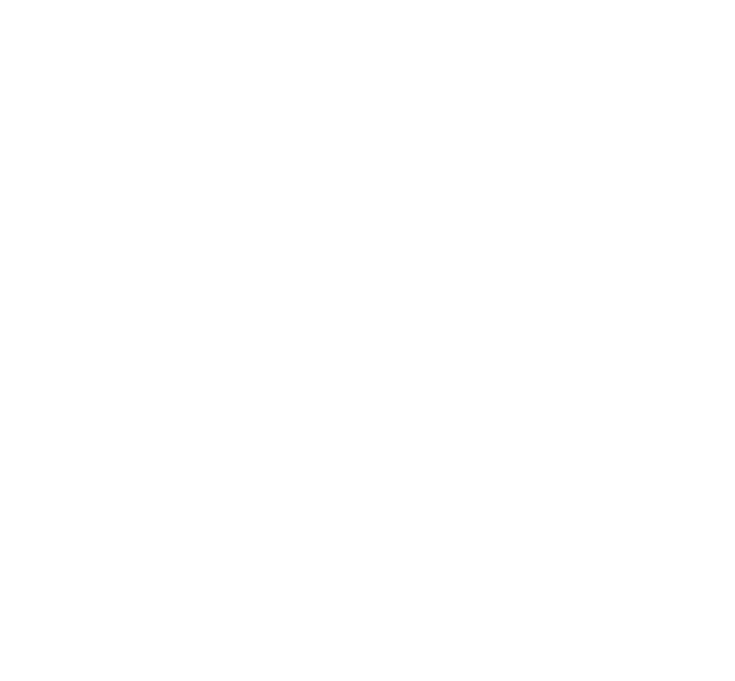
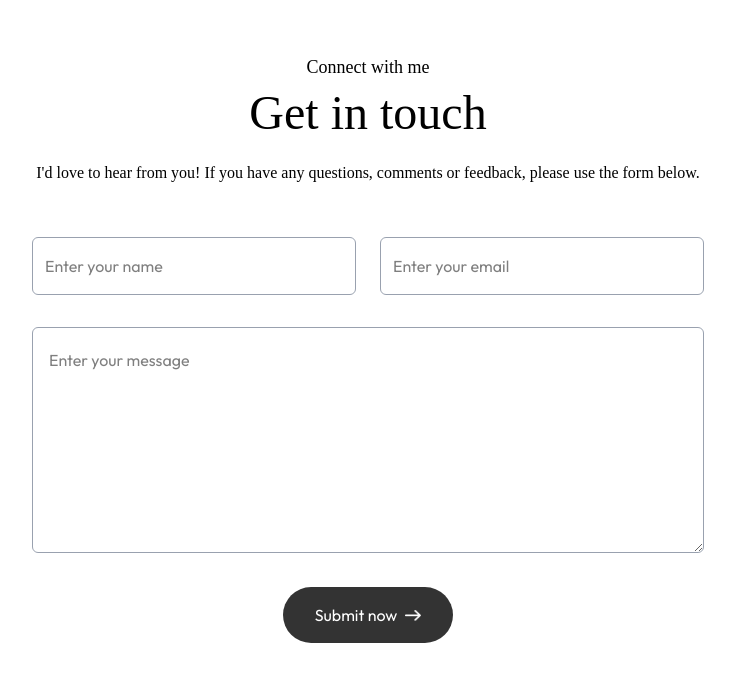
Before and after one commit to Nadun-Charuka/portfolio, a Next.js app: page / in a window 1280 px wide. Shown: the part 2990-3671 px from the top of the page, without its empty margins (272-1007 px from the left). Before the commit the page ends 3003 px from the top, so only its background shows below. Built offline with nearby package versions, Linux system fonts and the light colour scheme; a web font is replaced by a local one.

Commit message:
contact done

```diff
--- a/app/page.js
+++ b/app/page.js
@@ -1,6 +1,7 @@
 'use client'
 
 import About from "@/components/About";
+import Contact from "@/components/Contact";
 import Header from "@/components/Header";
 import Navbar from "@/components/Navbar";
 import Services from "@/components/Services";
@@ -18,6 +19,7 @@
     <About/>
     <Services/>
     <Work/>
+    <Contact/>
 
     </>
 
--- /dev/null
+++ b/components/Contact.jsx
@@ -0,0 +1,57 @@
+import { assets } from '@/assets/assets'
+import Image from 'next/image'
+import React, { useState } from 'react'
+
+const Contact = () => {
+  const [result, setResult] = useState("")
+
+  const onSubmit = async (event) => {
+    event.preventDefault();
+    setResult("Sending....");
+    const formData = new FormData(event.target);
+
+    formData.append("access_key", "afb5fb7b-139d-45c1-bfd7-331a8eaf6c90");
+
+    const response = await fetch("https://api.web3forms.com/submit", {
+      method: "POST",
+      body: formData
+    });
+
+    const data = await response.json();
+
+    if (data.success) {
+      setResult("Form Submitted Successfully");
+      event.target.reset();
+    } else {
+      console.log("Error", data);
+      setResult(data.message);
+    }
+  };
+  return (
+    <div id="Contact" className='w-full px-[12%] py-10 scroll-mt-20 bg-[url("/footer-bg-color.png")] bg-no-repeat bg-center bg-[length:90%_auto]' >
+        <h4 className='text-center mb-2 text-lg ' style={{ fontFamily: "var(--font-ovo)" }}>
+    Connect with me
+        </h4>
+        <h2 className='text-center text-5xl' style={{ fontFamily: "var(--font-ovo)" }}>
+        Get in touch
+        </h2>
+        <p className='text-center max-w-2xl mx-auto mt-5 mb-12 ' style={{ fontFamily: "var(--font-ovo)" }}>
+        I'd love to hear from you! If you have any questions, comments or
+        feedback, please use the form below.
+        </p>
+
+        <form onSubmit={onSubmit} className="max-w-2xl mx-auto">
+            <div className='grid grid-cols-1 sm:grid-cols-2 gap-6 mt-10 mb-8' >
+                <input type="text" placeholder='Enter your name' name='name' required className='flex-1 p-3 outline-none border-[0.5px] border-gray-400 rounded-md bg-white'/>
+                <input type="email" placeholder='Enter your email' name='email ' required className='flex-1 p-3 outline-none border-[0.5px] border-gray-400 rounded-md bg-white' />
+            </div>
+            <textarea rows='6' placeholder='Enter your message' name='message' required className='w-full p-4 outline-none border-[0.5px] border-gray-400 rounded-md bg-white mb-6'></textarea>
+            <button type='submit' className='py-3 px-8 w-max flex items-center justify-between gap-2 bg-black/80 text-white rounded-full mx-auto hover:bg-black duration-500'>Submit now<Image src={assets.right_arrow_white} alt='' className='w-4'/> </button>
+            <p className='mt-4'>{result}</p>
+        </form>
+
+    </div>
+  )
+}
+
+export default Contact
--- a/components/Work.jsx
+++ b/components/Work.jsx
@@ -16,10 +16,11 @@
         my expertise in front-end development.
         </p>
 
-        <div className='grid grid-cols-1 sm:grid-cols-2 lg:grid-cols-4 gap-6 my-10'>
+        <div className='grid grid-cols-1 sm:grid-cols-2 lg:grid-cols-4 gap-6 my-10 '>
             {workData.map((project,index) => (
-                <div className='aspect-square bg-no-repeat bg-cover bg-center rounded-lg relative cursor-pointer group'
-                key={index} style={{backgroundImage: `url(${project.bgImage})`}}>
+
+                <div className='aspect-square relative bg-no-repeat bg-cover bg-center rounded-lg  cursor-pointer group'
+                key={index} style={{backgroundImage: `url(${project.bgImage})` }}>
 
                     <div className='bg-white w-10/12 rounded-md absolute bottom-5 left-1/2 -translate-x-1/2 py-3 px-5 flex items-center justify-between duration-500 group-hover:bottom-7'>
 
@@ -31,10 +32,6 @@
                             <Image src={assets.send_icon} alt='send icon' className='w-5'/>
                         </div>
                     </div>
-
-
-
-
                 </div>
             ))}
         </div>
```
